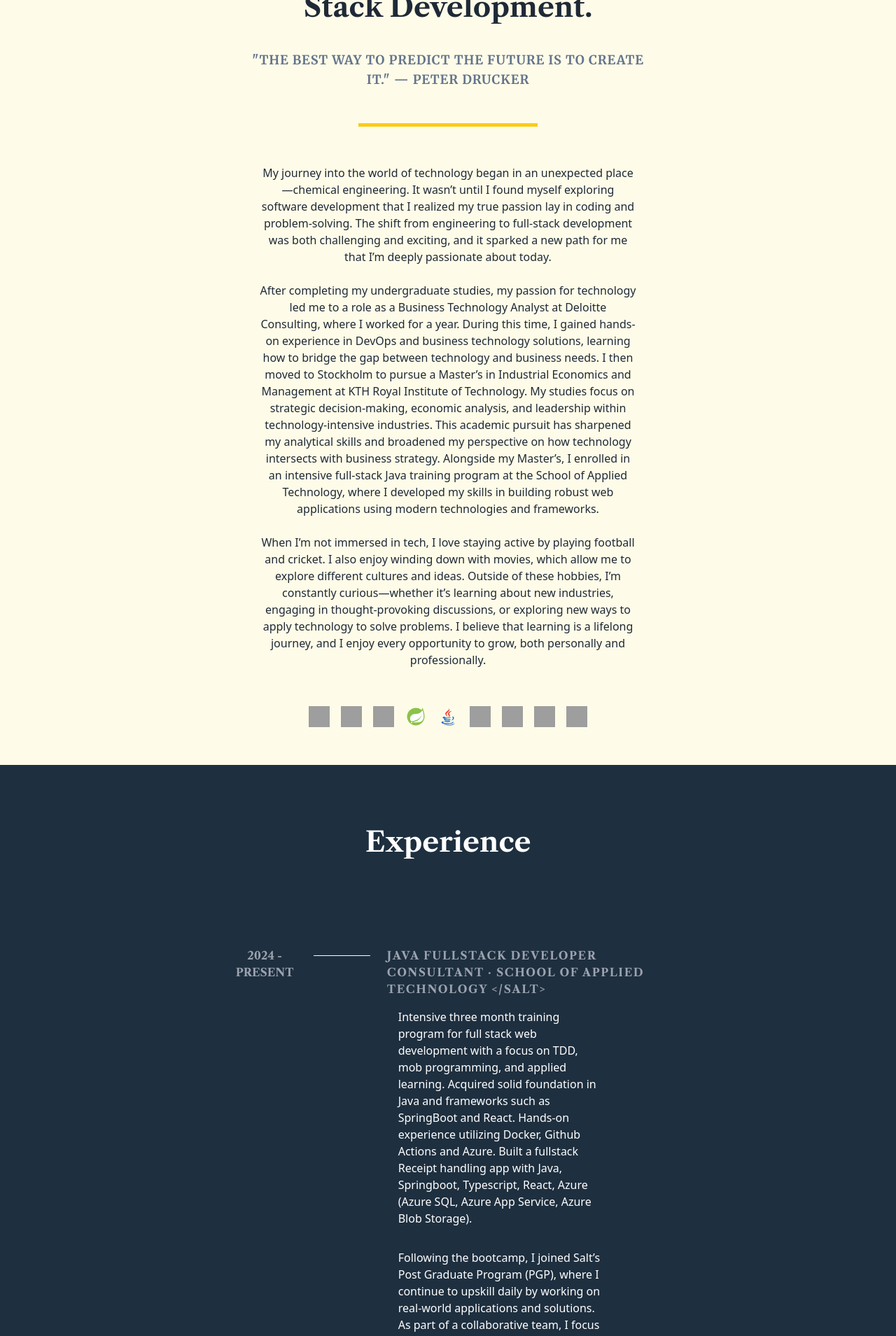
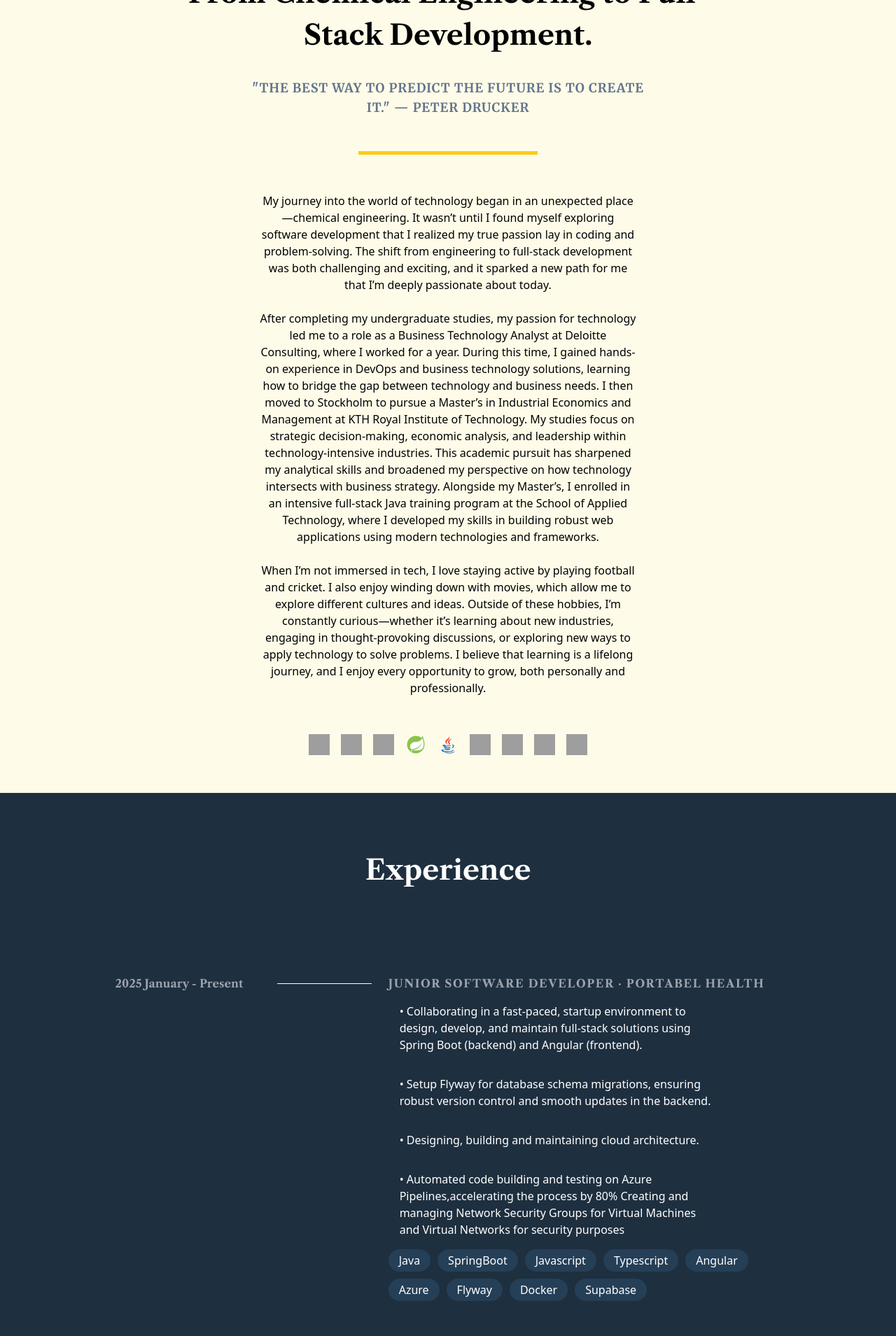
Before and after one commit to KiranMalieakkal/portfolio, a React (Vite) app: page / in a window 1280 px wide. Shown: the part 880-2789 px from the top of the page at 70% size. Built offline with nearby package versions, Linux system fonts and the light colour scheme; grey boxes are pictures that could not be loaded; a web font is replaced by a local one.

Commit message:
Changing back ground color for dark mode

```diff
--- a/src/assets/experience.ts
+++ b/src/assets/experience.ts
@@ -7,10 +7,27 @@ export interface Work {
 
  const works: Work[] = [
 	{
-		period: '2024 - PRESENT',
+		period: '2025 January - Present',
+		position: 'Junior Software Developer · Portabel Health',
+		descriptions:
+			['• Collaborating in a fast-paced, startup environment to design, develop, and maintain full-stack solutions using Spring Boot (backend) and Angular (frontend).','• Setup Flyway for database schema migrations, ensuring robust version control and smooth updates in the backend.','• Designing, building and maintaining cloud architecture.','• Automated code building and testing on Azure Pipelines,accelerating the process by 80% Creating and managing Network Security Groups for Virtual Machines and Virtual Networks for security purposes'],
+		tech: [
+			'Java',
+			'SpringBoot',
+			'Javascript',
+			'Typescript',
+			'Angular',
+			'Azure',
+			'Flyway',
+			'Docker',
+			'Supabase',
+		],
+	},
+	{
+		period: '2024 September - 2024 December',
 		position: 'Java Fullstack Developer Consultant · School of Applied Technology </salt>',
 		descriptions:
-			['Intensive three month training program for full stack web development with a focus on TDD, mob programming, and applied learning. Acquired solid foundation in Java and frameworks such as SpringBoot and React. Hands-on experience utilizing Docker, Github Actions and Azure. Built a fullstack Receipt handling app with Java, Springboot, Typescript, React, Azure (Azure SQL, Azure App Service, Azure Blob Storage).','Following the bootcamp, I joined Salt’s Post Graduate Program (PGP), where I continue to upskill daily by working on real-world applications and solutions. As part of a collaborative team, I focus on building diverse applications to address various industry challenges, applying my technical expertise, and refining my problem-solving skills.'],
+			['• Developed a secure, team-based proxy service for managing API calls in enterprise applications, ensuring efficient and safe data handling.','• Created the Prompt Master Game, leveraging AI to generate images from text prompts and integrating ImageKit cloud storage to automatically store generated images.','• Spring Framework (Spring Core, Spring MVC, Spring Security, Spring Data JPA).','• Gained hands-on experience with full-stack development, building both frontend and backend systems using Java, JavaScript, ReactJS, and Spring Boot.'],
 		tech: [
 			'Java',
 			'SpringBoot',
@@ -24,10 +41,10 @@ export interface Work {
 		],
 	},
 	{
-		period: '2024 - PRESENT',
+		period: '2022 June - 2023 July',
 		position: 'Business Technology Analyst (DevOps)-DELOITTE CONSULTING.',
 		descriptions:
-			[' During my time at Deloitte Consulting as a Business Technology Analyst, I specialized in DevOps for Salesforce environments. I worked on proposing environment and organizational strategies to clients, ensuring successful production releases. I implemented robust CI/CD pipelines using tools like Copado, Azure DevOps, and Bitbucket to automate the deployment of code across various environments. I collaborated closely with development, testing, and operations teams to optimize workflows, enhance delivery processes, and identify areas for performance improvements to increase system reliability.'],
+			['• Specialized in DevOps for Salesforce environments, proposing environment and organizational strategies to clients for seamless production releases.','• Built and optimized CI/CD pipelines using tools Copado, Azure DevOps, and Bitbucket to automate code deployments.','• Collaborated with development, testing, and operations teams to enhance workflows, improve delivery processes, and boost system reliability.'],
 		tech: [
 			'Salesforce',
 			'CI/CD',
--- a/src/components/About.tsx
+++ b/src/components/About.tsx
@@ -6,8 +6,8 @@ function About() {
         id="about"
       >
         <div className="lg:w-[60%] md:w-[60%] w-[90%] text-center flex flex-col items-center justify-center">
-          <div>
-            <p className="lg:text-[40px] md:text-[40px] text-[24px] text-center font-libre font-bold">
+          <div className="mt-10">
+            <p className="lg:text-[40px] md:text-[40px] text-[24px] text-center font-libre font-bold text-black ">
               From Chemical Engineering to Full-Stack Development.
             </p>
           </div>
@@ -18,7 +18,7 @@ function About() {
             </p>
           </div>
           <div className="bg-yellow-400 h-[5px] w-[256px] mb-[54px]"></div>
-          <div className="lg:w-[70%] md:w-[70%] sm:w-[100%] mb-[54px]">
+          <div className="lg:w-[70%] md:w-[70%] sm:w-[100%] mb-[54px] text-black">
             <p>
               My journey into the world of technology began in an unexpected
               place—chemical engineering. It wasn’t until I found myself
--- a/src/components/Hero.tsx
+++ b/src/components/Hero.tsx
@@ -3,7 +3,7 @@ function Hero() {
   return (
     <>
       <div
-        className=" flex justify-center items-center  min-h-[calc(100vh-123.5px)] "
+        className=" flex justify-center items-center  min-h-[calc(100vh-123.5px)] bg-white text-black  "
         id="hero"
       >
         <div className="">
--- a/src/components/ProjectCard.tsx
+++ b/src/components/ProjectCard.tsx
@@ -9,7 +9,7 @@ export interface Project {
 function ProjectCard({ project }: { project: Project }) {
   return (
     <>
-      <div className="lg:w-[25%] w-[70%] flex flex-col  items-center mt-10 hover:scale-105 hover:shadow-lg hover:bg-gray-100 transition-all duration-300 ">
+      <div className="lg:w-[25%] w-[70%] flex flex-col  items-center mt-10 hover:scale-105 hover:shadow-lg hover:bg-gray-100 transition-all duration-300 text-black ">
         <div className="h-full ">
           <img className="" src={project.img_link} />
         </div>
--- a/src/components/TopNav.tsx
+++ b/src/components/TopNav.tsx
@@ -2,7 +2,7 @@ function TopNav() {
   return (
     <>
       <nav
-        className="border-t-4 border-custom-primary max-h-[123.5px]"
+        className="border-t-4 border-custom-primary max-h-[123.5px] bg-white text-black"
         id="home"
       >
         <div className="flex flex-row p-4">
@@ -26,7 +26,7 @@ function TopNav() {
 
           <div className="flex flex-col lg:grow-0 grow items-center justify-center">
             <p className="font-libre lg:text-[53px] md:text-[53px] text-[40px] font-extrabold -mb-4 p-0 text-center">
-              Kiran Malieakkal
+              KIRAN MALIEAKKAL
             </p>
             <p className="font-facultyglyphic font-bold text-center mt-0">
               FULLSTACK DEVELOPER
--- a/src/components/WorkGrid.tsx
+++ b/src/components/WorkGrid.tsx
@@ -10,9 +10,9 @@ function WorkGrid({ work }: { work: Work }) {
   return (
     <>
       <div className="flex flex-col items-center justify-center mt-10">
-        <div className="grid lg:grid-cols-11 md:grid-cols-11 grid-rows-10  lg:w-[50%] md:w-[80%] w-[80%] ">
-          <div className="lg:col-span-2 md:col-span-2 row-span-1 text-center  lg:block flex items-center justify-center">
-            <p className="text-gray-400 font-libre text-base font-semibold">
+        <div className="grid lg:grid-cols-12 md:grid-cols-11 grid-rows-10  lg:w-[80%] md:w-[80%] w-[80%] ">
+          <div className="lg:col-span-3 md:col-span-2 row-span-1 text-center  lg:block flex items-center justify-center">
+            <p className="text-gray-400 font-libre text-base font-semibold ">
               {work?.period}
             </p>
           </div>
```
